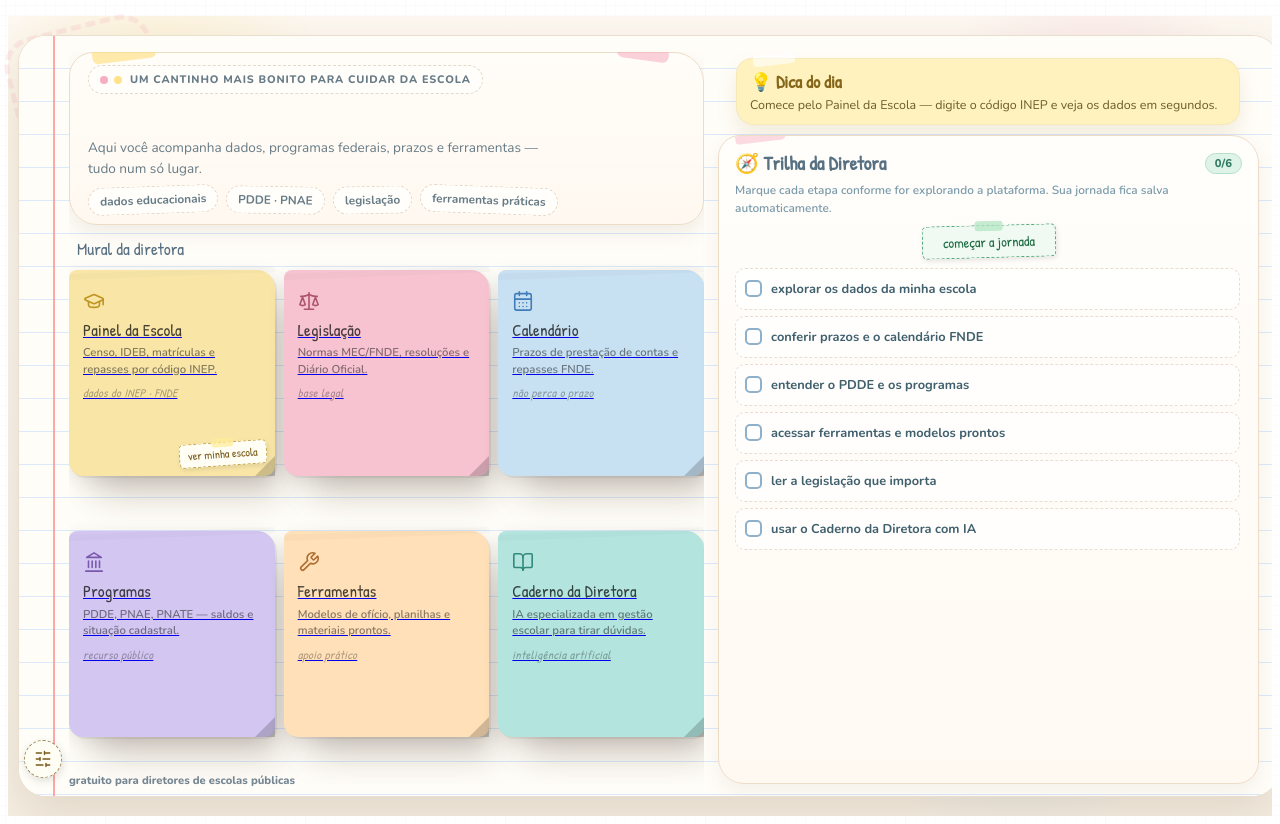
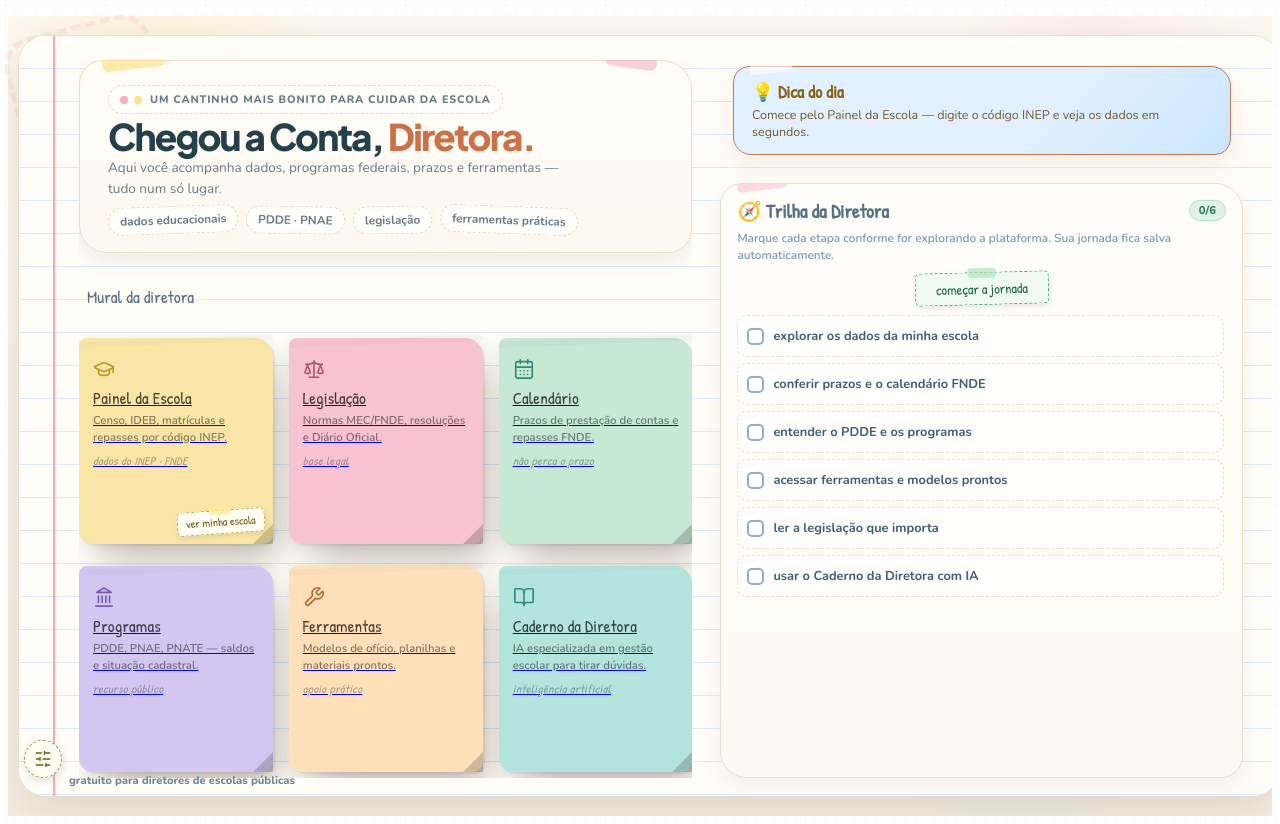
Before and after one commit to MairaSoSa/Chegou-a-conta-Diretora, a React (Vite) app in the folder client/: page / in a window 1280 px wide. Built offline with nearby package versions, Linux system fonts and the light colour scheme; a web font is replaced by a local one.

Commit message:
Ajusta cores: dica do dia azul, calendário verde, espaçamentos e layout refinados

```diff
--- a/client/src/pages/Home.tsx
+++ b/client/src/pages/Home.tsx
@@ -49,8 +49,8 @@ const NOTE_CARDS: NoteCard[] = [
     href: "/legislacao",
   },
   {
-    color: "hl-blue",
-    iconColor: "#2b6cb0",
+    color: "hl-green",
+    iconColor: "#1a7a6a",
     Icon: CalendarDays,
     title: "Calendário",
     desc: "Prazos de prestação de contas e repasses FNDE.",
--- a/client/src/pages/home-landing.css
+++ b/client/src/pages/home-landing.css
@@ -60,7 +60,7 @@
 /* ── Página ── */
 .hl-page {
   position: relative; height: 100%;
-  padding: 16px 16px 12px 50px;
+  padding: 24px 32px 18px 60px;
   background:
     linear-gradient(to right, transparent 0, transparent 34px, rgba(255,139,139,.75) 34px, rgba(255,139,139,.75) 36px, transparent 36px),
     repeating-linear-gradient(to bottom, #fffdf8 0 32px, #dbe9fb 32px 33px);
@@ -71,17 +71,18 @@
 }
 
 /* ── Topo ── */
-.hl-topbar {
-  display: grid; grid-template-columns: 1fr auto;
-  align-items: start; gap: 12px; margin-bottom: 4px; flex-shrink: 0;
-}
-.hl-brand { display: flex; align-items: center; gap: 10px; padding-left: 10px; }
-.hl-brand-badge {
-  width: 40px; height: 40px;
-  border-radius: 12px 16px 12px 16px;
-  background: linear-gradient(135deg,#2f7a5f,#73aee8);
-  box-shadow: 0 8px 18px rgba(93,71,46,.12);
-  transform: rotate(-7deg); position: relative; flex-shrink: 0;
+.hl-tip-box {
+  position: relative;
+  border-radius: 16px 20px 16px 18px;
+  padding: 13px 18px;
+  background: linear-gradient(135deg, #e7bba0 60%, #e6a07a 100%);
+  border: 1.5px solid #b97a56;
+  transform: rotate(-2deg);
+  width: 88%; margin: 0 auto;
+  box-shadow: 0 10px 24px rgba(185,122,86,.13);
+  animation: hlPostitFloat 6.2s ease-in-out infinite;
+  animation-delay: .6s;
+  transition: transform .28s ease, box-shadow .28s ease;
 }
 .hl-brand-badge::before,
 .hl-brand-badge::after {
@@ -118,11 +119,11 @@
 /* ── Layout principal ── */
 .hl-layout {
   display: grid; grid-template-columns: 1.08fr .92fr;
-  gap: 14px; flex: 1; min-height: 0; padding: 0 4px 0 0;
+  gap: 28px; flex: 1; min-height: 0; padding: 0 4px 0 0;
 }
 
 /* ── Coluna esquerda ── */
-.hl-left-col { display: flex; flex-direction: column; gap: 8px; min-height: 0; overflow: hidden; }
+.hl-left-col { display: flex; flex-direction: column; gap: 28px; min-height: 0; overflow: hidden; }
 
 /* ── Hero note ── */
 .hl-hero-note {
@@ -131,7 +132,7 @@
   background: linear-gradient(180deg,rgba(255,253,248,.97),rgba(255,248,240,.97));
   border: 1px solid #ecdcc6;
   box-shadow: 0 8px 20px rgba(93,71,46,.09);
-  padding: 12px 18px 10px;
+  padding: 24px 28px 18px;
   overflow: visible; flex-shrink: 0;
   transform-origin: left center;
   transition: transform .45s ease, box-shadow .45s ease;
@@ -206,7 +207,18 @@
 }
 .hl-cards-grid {
   display: grid; grid-template-columns: repeat(3, 1fr);
-  gap: 9px; flex: 1; min-height: 0;
+  gap: 16px; flex: 1; min-height: 0;
+}
+
+@media (max-width: 1100px) {
+  .hl-cards-grid {
+    grid-template-columns: repeat(2, 1fr);
+  }
+}
+@media (max-width: 700px) {
+  .hl-cards-grid {
+    grid-template-columns: 1fr;
+  }
 }
 
 /* ── Post-it cards ── */
@@ -392,22 +404,23 @@
 /* ── Coluna direita ── */
 .hl-right-col {
   display: flex; flex-direction: column;
-  gap: 10px; padding-top: 6px; min-height: 0;
+  gap: 28px; padding-top: 6px; min-height: 0;
 }
 
 /* ── Dica do dia ── */
 .hl-tip-box {
   position: relative;
   border-radius: 16px 20px 16px 18px;
-  padding: 11px 13px;
-  background: #fff2bf;
+    padding: 13px 18px;
+    background: linear-gradient(135deg, #e3f0ff 60%, #cbe6ff 100%);
+    border: 1.5px solid #8fb0cb;
   transform: rotate(-2deg);
   width: 88%; margin: 0 auto;
-  box-shadow: 0 10px 20px rgba(159,126,44,.13);
+  box-shadow: 0 10px 24px rgba(185,122,86,.13);
   animation: hlPostitFloat 6.2s ease-in-out infinite;
   animation-delay: .6s;
   transition: transform .28s ease, box-shadow .28s ease;
-  border: 1px solid rgba(0,0,0,.04);
+  border: 1.5px solid #b97a56;
   flex-shrink: 0;
 }
 .hl-tip-box:hover {
```
